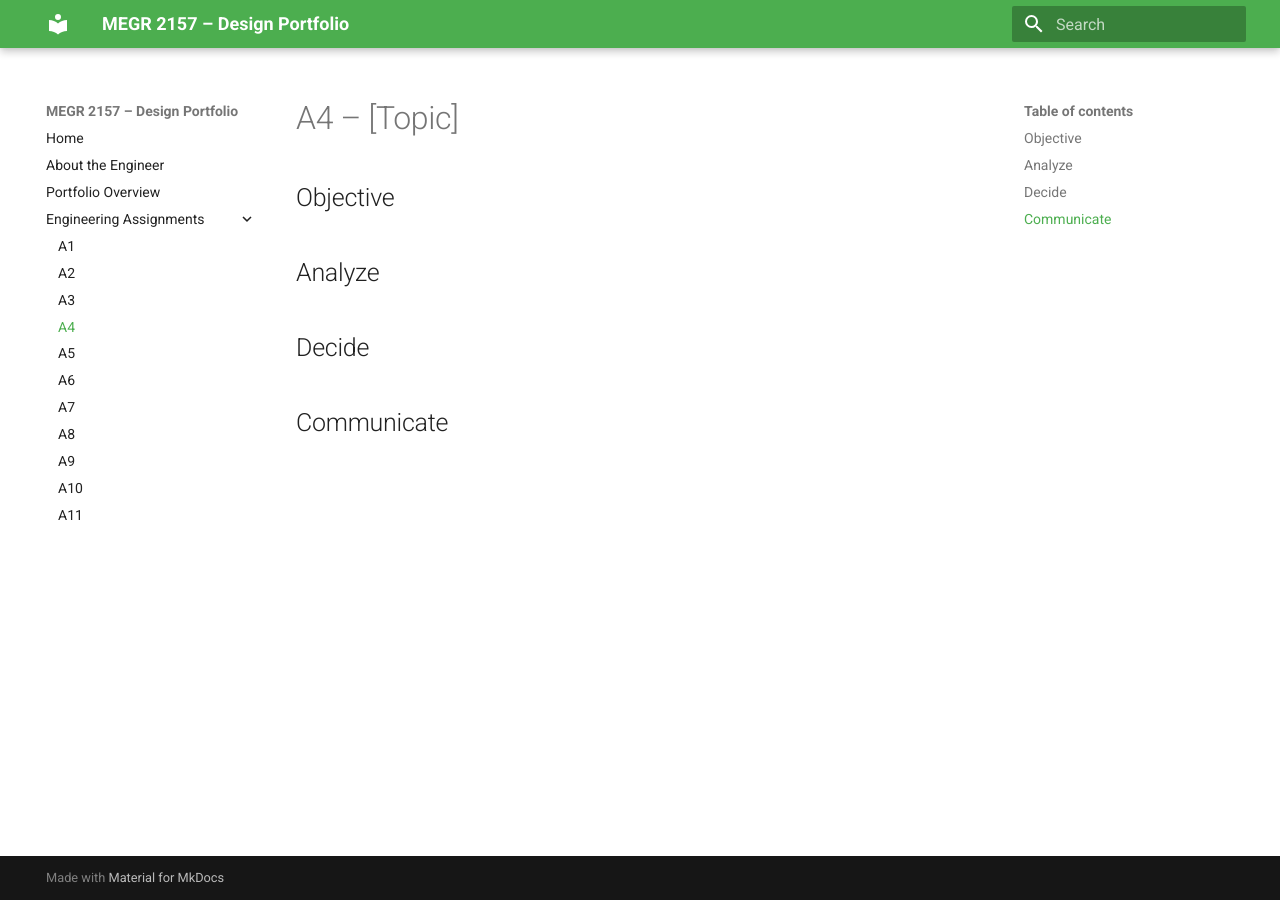
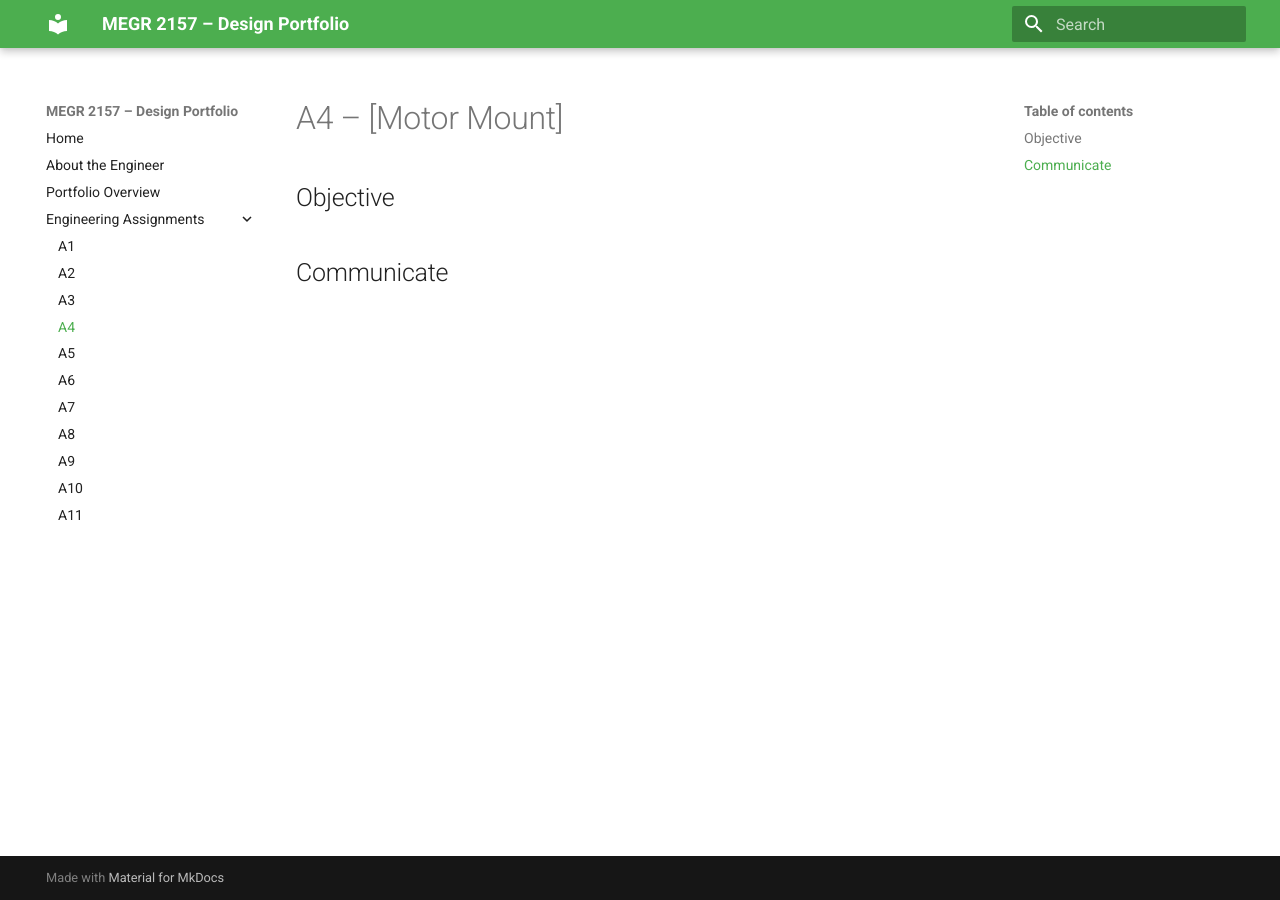
Before and after one commit to smateus0/megr2157-portfolio, an MkDocs documentation site: the page built from docs/assignments/A04/index.md, in a window 1280 px wide. Built offline with MkDocs 1.6.1 and Material for MkDocs 9.7.7, drawn with Linux system fonts in a browser that asks for light colours.

Commit message:
Update index.md

```diff
--- a/docs/assignments/A04/index.md
+++ b/docs/assignments/A04/index.md
@@ -1,12 +1,7 @@
-# A4 – [Topic]
+# A4 – [Motor Mount]
 
 ## Objective
 
 
-## Analyze
-
-
-## Decide
-
 
 ## Communicate
```
